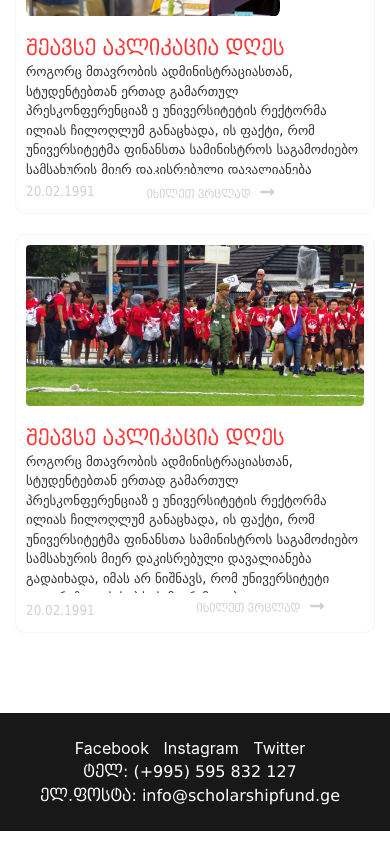
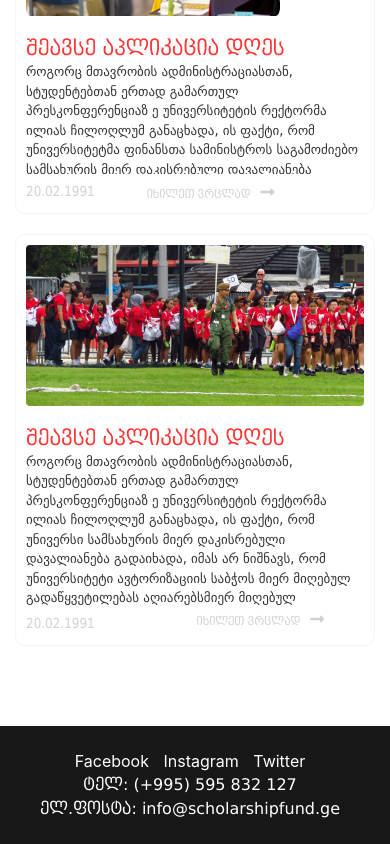
Before and after one commit to MariQerdika/Scholarship, a plain HTML site: page index.html in a window 390 px wide. Shown: the part 1127-1971 px from the top of the page. Drawn offline with nearby package versions, Linux system fonts and the light colour scheme.

Commit message:
news style on home page

```diff
--- a/assets/css/style.css
+++ b/assets/css/style.css
@@ -315,7 +315,7 @@ color: #fc3535;
   text-align: right;
 }
 #main .last_news .news_text {
-  height: 184px;
+  height: 195px;
 }
 #main .img_article {
   border: 1px solid #f8f4ef;
@@ -1187,6 +1187,15 @@ footer .soc_icon {
 .center {
   margin-top: 10px;
 }
+.last_news .img-fluid {
+  width: 100%;
+}
+#main .last_news .news_text {
+  height: 85px;
+}
+#main .last_news .news_hover h3{
+    padding-top: 20px;
+}
 }
 
 @media screen and (max-width: 1199.8px) {
@@ -1234,10 +1243,22 @@ footer .soc_icon {
 .news_block .news_text {
     height: 112px;
 }
+#main .last_news .news_text {
+    height: 154px;
+}
+}
 @media screen and (min-width: 576px) {
   .gallery_title {
     width: 91%;
   }
+
+}
+/*@media screen and (min-width: 768px) {
+  #main .last_news .news_text {
+    height: 85px;
+}*/
+
+
 
 }
 @media screen and (min-width: 992px) {
--- a/index.html
+++ b/index.html
@@ -114,7 +114,7 @@
         <div class="col-12 col-lg-6">
           <a class="news_hover" href="news_inner.html">
           <h3>შეავსე აპლიკაცია დღეს</h3>
-          <p class="news_text">როგორც მთავრობის ადმინისტრაციასთან, სტუდენტებთან ერთად გამართულ პრესკონფერენციაზ ე უნივერსიტეტის რექტორმა ილიას ჩილოღლუმ განაცხადა, ის ფაქტი, რომ უნივერსიტეტმა ფინანსთა სამინისტროს საგამოძიებო სამსახურის მიერ დაკისრებული დავალიანება გადაიხადა, იმას არ ნიშნავს, რომ უნივერსიტეტი ავტორიზაციის საბჭოს მიერ მიღებულ გადაწყვეტილებას აღიარებს. </p>
+          <p class="news_text">როგორც მთავრობის ადმინისტრაციასთან, სტუდენტებთან ერთად გამართულ პრესკონფერენციაზ ე უნივერსიტეტის რექტორმა ილიას ჩილოღლუმ განაცხადა, ის ფაქტი, რომ უნივერსი სამსახურის მიერ დაკისრებული დავალიანება გადაიხადა, იმას არ ნიშნავს, რომ უნივერსიტეტი ავტორიზაციის საბჭოს მიერ მიღებულ გადაწყვეტილებას აღიარებსმიერ მიღებულ გადაწყვეტილებას აღიარებსმიერ მიღებულ გადაწყვეტილებას აღიარებსტეტმა ფინანსთა სამინისტროს საგამოძიებო სამსახურის მიერ დაკისრებული დავალიანება გადაიხადა, იმას არ ნიშნავს, რომ უნივერსიტეტი ავტორიზაციის საბჭოს მიერ მიღებულ გადაწყვეტილებას აღიარებს. </p>
           <div class="row last_news justify-content-between">
             <div class="col-4"> <span class="news_data"> 20.02.1991</span></div>
             <div class="col-7 bottom_news"> <span class="news_more">იხილეთ ვრცლად<i class="fas fa-long-arrow-alt-right"></i></span></div>
```
